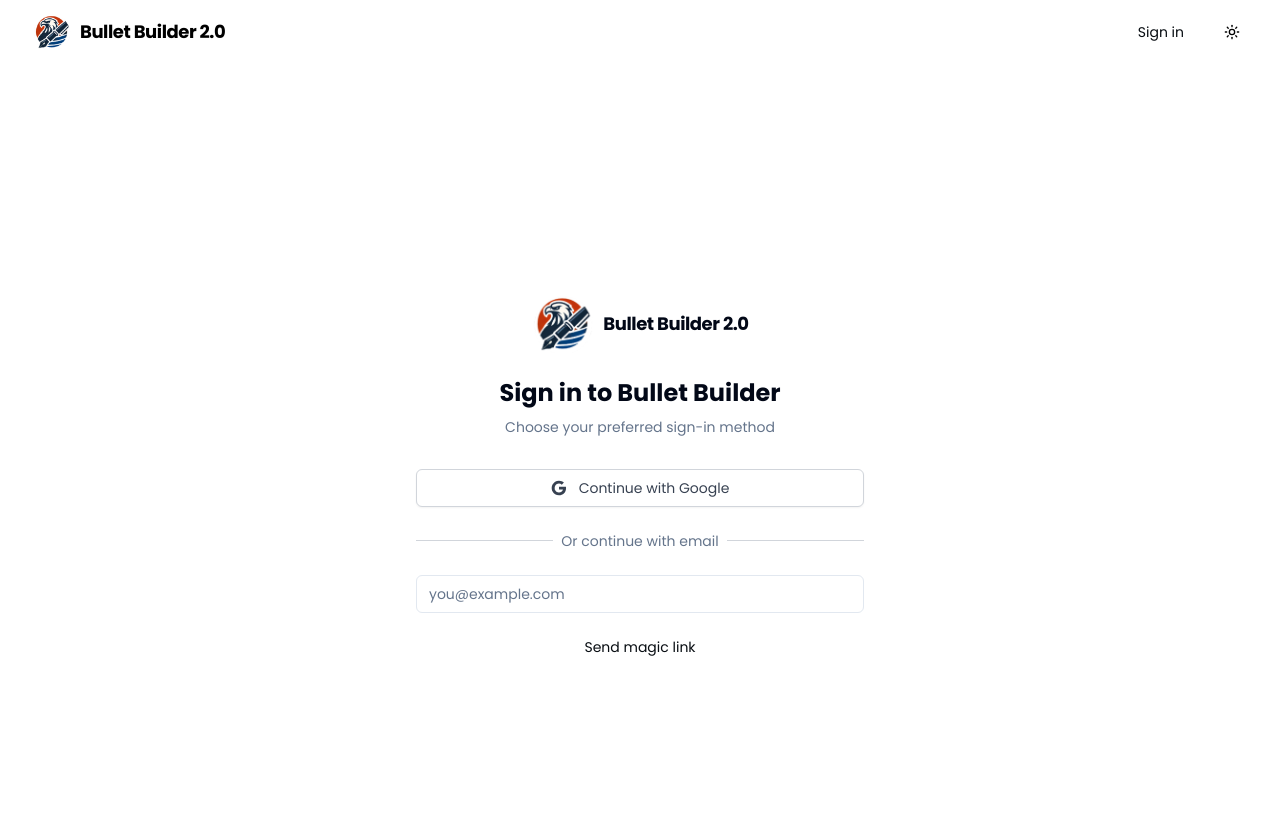
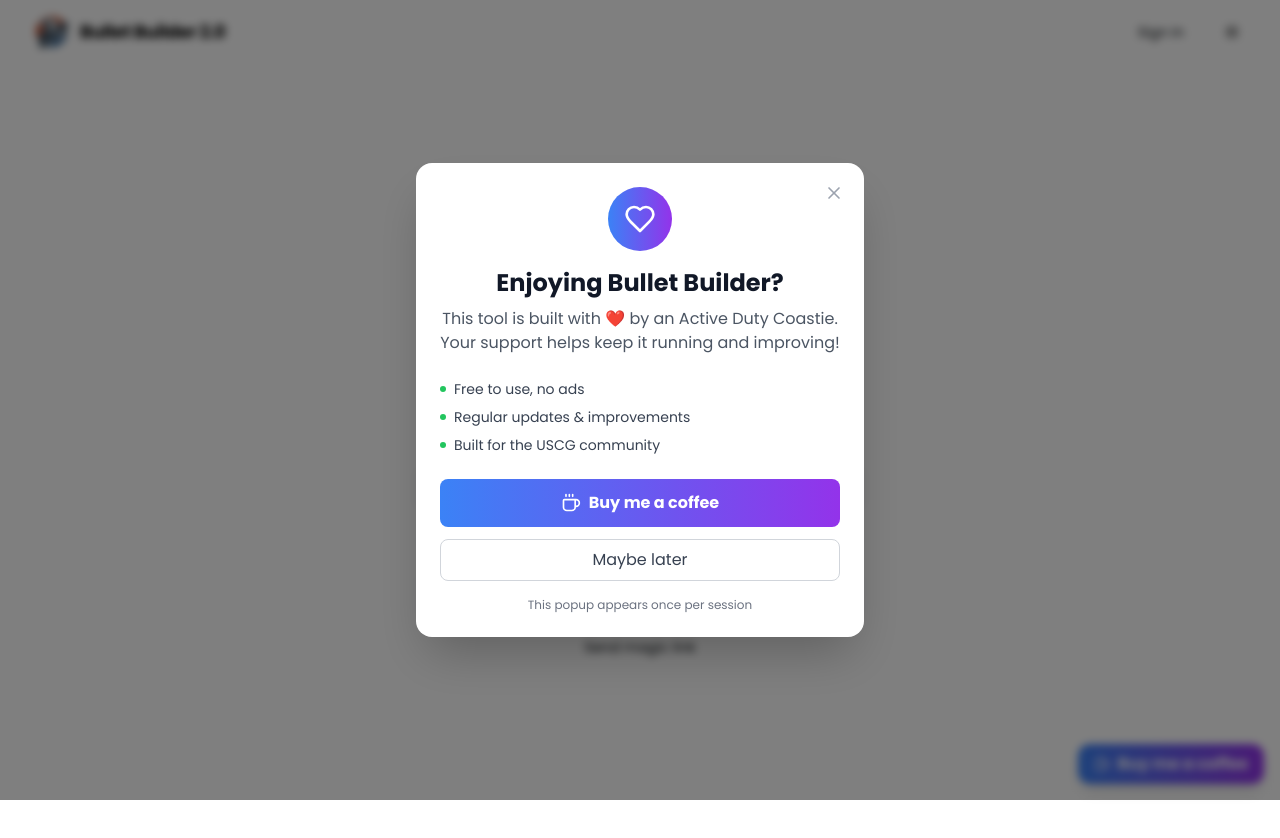
Before and after one commit to DevinGreenwell/BulletBuilder, a Next.js app: page /auth/signin in a window 1280 px wide. Shown: the top 838 px of the page. Built offline with nearby package versions, Linux system fonts and the light colour scheme; no server answers.

Commit message:
splashscreen

```diff
--- a/next.config.js
+++ b/next.config.js
@@ -9,7 +9,31 @@
     // Only use this if TypeScript errors are also blocking builds
     // ignoreBuildErrors: true,
   },
-    productionBrowserSourceMaps: true,
+  productionBrowserSourceMaps: true,
+
+  // ADD THIS SECTION to allow Google OAuth profile images
+  images: {
+    remotePatterns: [
+      {
+        protocol: 'https',
+        hostname: 'lh3.googleusercontent.com',
+        port: '',
+        pathname: '/**',
+      },
+      {
+        protocol: 'https',
+        hostname: '*.googleusercontent.com',
+        port: '',
+        pathname: '/**',
+      },
+      {
+        protocol: 'https',
+        hostname: 'avatars.githubusercontent.com',
+        port: '',
+        pathname: '/**',
+      }
+    ],
+  },
 };
 
-module.exports = nextConfig
+module.exports = nextConfig;
--- a/src/components/SplashScreen.tsx
+++ b/src/components/SplashScreen.tsx
@@ -1,45 +1,160 @@
-// src/components/SplashScreen.tsx - FIXED VERSION
+// src/components/SplashScreen.tsx - ENHANCED VERSION WITH DONATION POPUP
 'use client';
 
 import React, { useEffect, useState } from 'react';
-import { Loader2 } from 'lucide-react';
+import { Loader2, X, Coffee, Heart } from 'lucide-react';
 
 /** ----------------------------------------------------------------
- *  A simple wrapper-style splash screen.
- *  – Shows a spinner for a moment, then renders its children.
- *  – ALSO exports <BuyMeCoffeeButton/> as a stand-alone widget.
+ *  Enhanced splash screen with donation popup modal
+ *  – Shows loading spinner for 600ms
+ *  – Then shows donation popup (dismissible, remembers choice)
+ *  – Always shows persistent "Buy me coffee" button
  *  ---------------------------------------------------------------- */
 type Props = { children: React.ReactNode };
 
 export default function SplashScreen({ children }: Props) {
-  const [isReady, setIsReady] = useState(false);
+  const [isLoading, setIsLoading] = useState(true);
+  const [showDonationModal, setShowDonationModal] = useState(false);
 
-  // Fake "initialising" delay so the spinner is visible
+  // Check if user has already seen the donation popup in this session
   useEffect(() => {
-    const id = setTimeout(() => setIsReady(true), 600);
-    return () => clearTimeout(id);
+    const hasSeenDonationPopup = sessionStorage.getItem('hasSeenDonationPopup');
+
+    // Show loading spinner for 600ms
+    const loadingTimeout = setTimeout(() => {
+      setIsLoading(false);
+
+      // Show donation modal if user hasn't seen it this session
+      if (!hasSeenDonationPopup) {
+        const modalTimeout = setTimeout(() => {
+          setShowDonationModal(true);
+        }, 800); // Small delay after loading finishes
+
+        return () => clearTimeout(modalTimeout);
+      }
+    }, 600);
+
+    return () => clearTimeout(loadingTimeout);
   }, []);
 
-  if (!isReady) {
+  // Handle closing the donation modal
+  const closeDonationModal = () => {
+    setShowDonationModal(false);
+    sessionStorage.setItem('hasSeenDonationPopup', 'true');
+  };
+
+  // Handle donation button click
+  const handleDonateClick = () => {
+    window.open('https://www.buymeacoffee.com/DevinGreenwell', '_blank', 'noopener,noreferrer');
+    closeDonationModal();
+  };
+
+  // Loading state
+  if (isLoading) {
     return (
       <div className="flex h-screen w-screen items-center justify-center bg-background">
-        <Loader2 className="h-8 w-8 animate-spin" aria-label="Loading" />
+        <div className="flex flex-col items-center space-y-4">
+          <Loader2 className="h-12 w-12 animate-spin text-primary" aria-label="Loading" />
+          <p className="text-sm text-muted-foreground animate-pulse">Loading Bullet Builder...</p>
+        </div>
       </div>
     );
   }
 
-  // FIXED: Always wrap children in a div to ensure single element
-  return <div className="splash-ready">{children}</div>;
+  return (
+    <div className="splash-ready">
+      {children}
+
+      {/* Donation Modal Popup */}
+      {showDonationModal && (
+        <div className="fixed inset-0 z-50 flex items-center justify-center bg-black/50 backdrop-blur-sm">
+          <div className="relative mx-4 w-full max-w-md rounded-2xl bg-white p-6 shadow-2xl dark:bg-gray-800">
+            {/* Close button */}
+            <button
+              onClick={closeDonationModal}
+              className="absolute right-4 top-4 rounded-full p-1 text-gray-400 hover:bg-gray-100 hover:text-gray-600 dark:hover:bg-gray-700 dark:hover:text-gray-300"
+              aria-label="Close"
+            >
+              <X className="h-5 w-5" />
+            </button>
+
+            {/* Content */}
+            <div className="text-center">
+              {/* Icon */}
+              <div className="mx-auto mb-4 flex h-16 w-16 items-center justify-center rounded-full bg-gradient-to-r from-blue-500 to-purple-600">
+                <Heart className="h-8 w-8 text-white" />
+              </div>
+
+              {/* Title */}
+              <h2 className="mb-2 text-2xl font-bold text-gray-900 dark:text-white">
+                Enjoying Bullet Builder?
+              </h2>
+
+              {/* Description */}
+              <p className="mb-6 text-gray-600 dark:text-gray-300">
+                This tool is built with ❤️ by an Active Duty Coastie.
+                Your support helps keep it running and improving!
+              </p>
+
+              {/* Benefits */}
+              <div className="mb-6 space-y-2 text-left">
+                <div className="flex items-center text-sm text-gray-700 dark:text-gray-300">
+                  <div className="mr-2 h-1.5 w-1.5 rounded-full bg-green-500"></div>
+                  Free to use, no ads
+                </div>
+                <div className="flex items-center text-sm text-gray-700 dark:text-gray-300">
+                  <div className="mr-2 h-1.5 w-1.5 rounded-full bg-green-500"></div>
+                  Regular updates & improvements
+                </div>
+                <div className="flex items-center text-sm text-gray-700 dark:text-gray-300">
+                  <div className="mr-2 h-1.5 w-1.5 rounded-full bg-green-500"></div>
+                  Built for the USCG community
+                </div>
+              </div>
+
+              {/* Buttons */}
+              <div className="flex flex-col space-y-3">
+                <button
+                  onClick={handleDonateClick}
+                  className="flex items-center justify-center space-x-2 rounded-lg bg-gradient-to-r from-blue-500 to-purple-600 px-6 py-3 font-semibold text-white transition-all hover:from-blue-600 hover:to-purple-700 hover:shadow-lg"
+                >
+                  <Coffee className="h-5 w-5" />
+                  <span>Buy me a coffee</span>
+                </button>
+
+                <button
+                  onClick={closeDonationModal}
+                  className="rounded-lg border border-gray-300 px-6 py-2 text-gray-700 transition-colors hover:bg-gray-50 dark:border-gray-600 dark:text-gray-300 dark:hover:bg-gray-700"
+                >
+                  Maybe later
+                </button>
+              </div>
+
+              {/* Small note */}
+              <p className="mt-4 text-xs text-gray-500 dark:text-gray-400">
+                This popup appears once per session
+              </p>
+            </div>
+          </div>
+        </div>
+      )}
+
+      {/* Persistent Buy Me Coffee Button */}
+      <BuyMeCoffeeButton />
+    </div>
+  );
 }
 
-/* -----------------------  Extra widget  ------------------------ */
+/* -----------------------  Persistent Coffee Button  ------------------------ */
 export const BuyMeCoffeeButton: React.FC = () => (
   <a
     href="https://www.buymeacoffee.com/DevinGreenwell"
     target="_blank"
     rel="noopener noreferrer"
-    className="fixed bottom-4 right-4 z-50 rounded-xl bg-blue-400 px-4 py-2 font-semibold text-foreground shadow-lg transition-colors hover:bg-yellow-300"
+    className="fixed bottom-4 right-4 z-40 flex items-center space-x-2 rounded-xl bg-gradient-to-r from-blue-500 to-purple-600 px-4 py-2 font-semibold text-white shadow-lg transition-all hover:from-blue-600 hover:to-purple-700 hover:shadow-xl hover:scale-105"
+    title="Support the developer"
   >
-    Buy me a coffee
+    <Coffee className="h-4 w-4" />
+    <span className="hidden sm:inline">Buy me a coffee</span>
   </a>
 );
```
